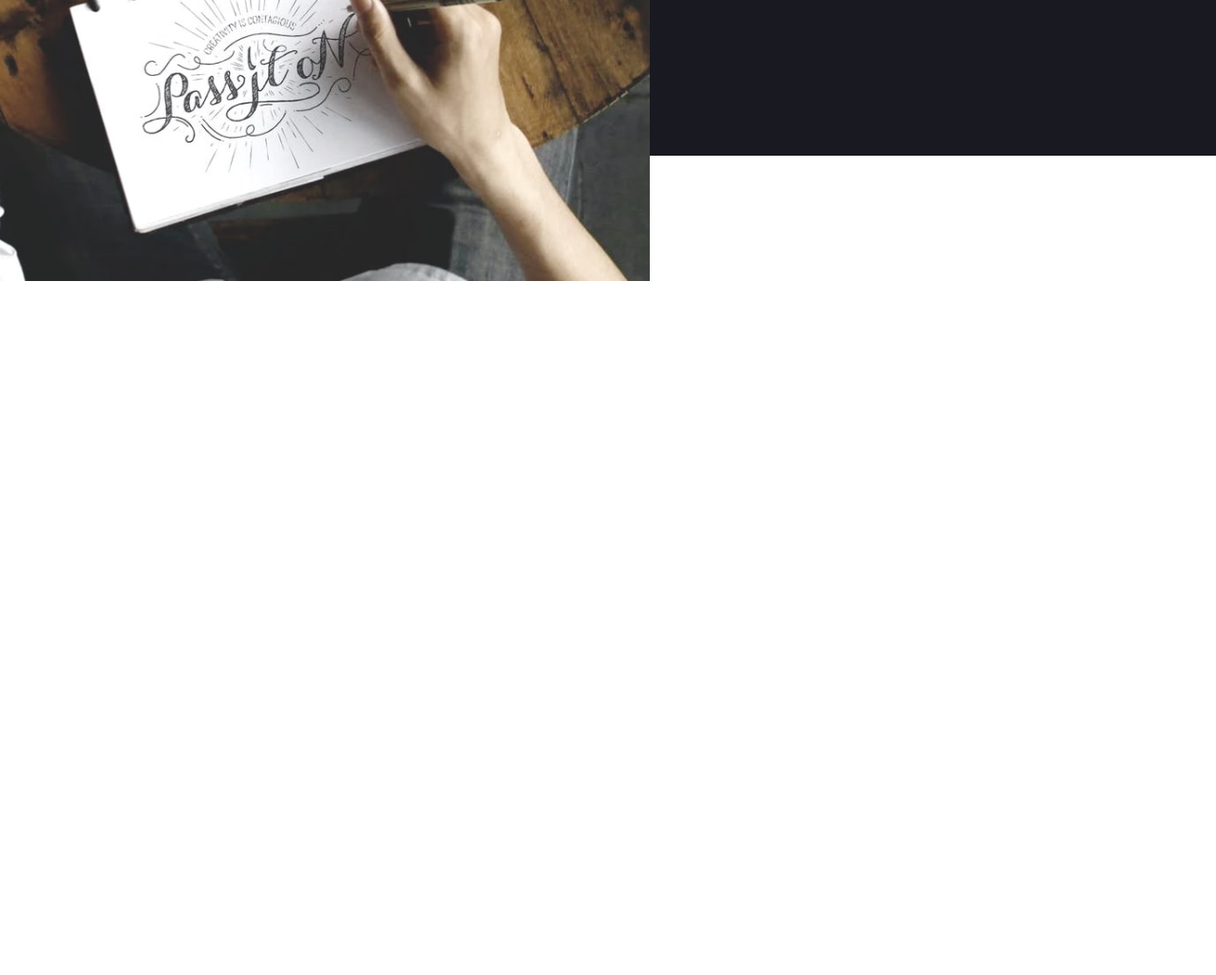
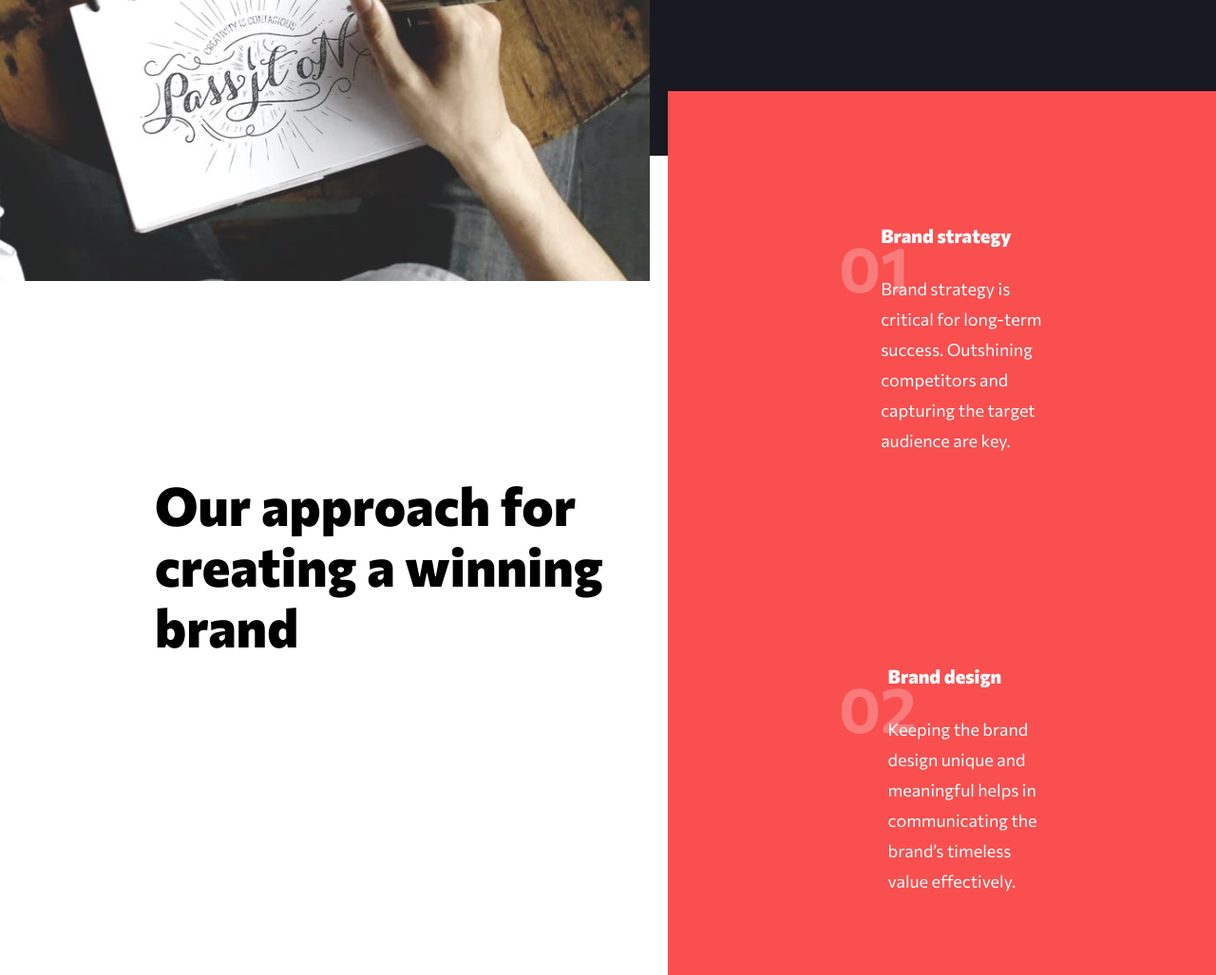
Before and after one commit to GultajAman/creative-single-page, a website: page index.html in a window 1280 px wide. Shown: the part 1829-2856 px from the top of the page at 95% size. Before the commit the page ends 2129 px from the top, so only its background shows below. Drawn offline with nearby package versions, Linux system fonts and the light colour scheme; files that its build step writes are made by us from their sources.

Commit message:
finish section two:brand

```diff
--- a/index.html
+++ b/index.html
@@ -64,28 +64,42 @@
         </div>
       </div>
     </section>
+    <div class="brand">
+      <div class="brand__left">
+        <h3>Our approach for creating a winning brand</h3>
+      </div>
+      <div class="brand__right">
+          <div class="brand__right-box">
+            <div class="brand__right-number">
+              <h5>01</h5>
+            </div>
+            <div class="brand__right-text">
+              <h5>Brand strategy</h5>
+              <p>Brand strategy is critical for long-term success. Outshining competitors and capturing the target audience are key.</p>
+            </div>
+          </div>
+          <div class="brand__right-box">
+            <div class="brand__right-number">
+              <h5>02</h5>
+            </div>
+            <div class="brand__right-text">
+              <h5>Brand design</h5>
+              <p>Keeping the brand design unique and meaningful helps in communicating the brand’s timeless value effectively.</p>
+            </div>
+          </div>
+          <div class="brand__right-box">
+            <div class="brand__right-number">
+              <h5>03</h5>
+            </div>
+            <div class="brand__right-text">
+              <h5>Web design</h5>
+              <p>A beautifully crafted website is the best tool for brand awareness, and ultimately results  in increased revenues.</p>
+            </div>
+          </div>
+      </div>
+    </div>
   </nav>
   <!--
-  Design is strategic.
-
-  A well-crafted design strategy consistently produces desired outcomes and brand awareness.
-  We are firm believers that success lies in creative collaboration with our clients.
-
-  Schedule a call
-
-  Our approach for creating a winning brand
-
-  01 Brand strategy
-  Brand strategy is critical for long-term success. Outshining competitors and capturing
-  the target audience are key.
-
-  02 Brand design
-  Keeping the brand design unique and meaningful helps in communicating the brand’s timeless
-  value effectively.
-
-  03 Web design
-  A beautifully crafted website is the best tool for brand awareness, and ultimately results
-  in increased revenues.
 
   Brand naming & guidelines
   Lean Product Roadmap
--- a/sass/_components.scss
+++ b/sass/_components.scss
@@ -150,3 +150,60 @@
 }
 
 //////////////////////////////////// BRAND PART
+.brand {
+  display: flex;
+  &__left {
+    margin-top: 20rem;
+    margin-left: 16.3rem;
+    h3 {
+      width: 540px;
+      font-weight: 800;
+      font-size: 56px;
+      line-height: 64px;
+      color: #000000;
+    }
+  }
+  &__right {
+    width: 895px;
+    margin-top: -20.4rem;
+    display: flex;
+    flex-direction: column;
+    flex: 1;
+    background: #f94f4f;
+    overflow: hidden;
+
+    &-box {
+      padding: 8rem 18rem;
+      display: flex;
+      flex-direction: row;
+      align-items: center;
+      margin-top: 5.6rem;
+    }
+    &-number {
+      font-weight: 800;
+      font-size: 80px;
+      line-height: 88px;
+      color: #ffffff;
+      mix-blend-mode: normal;
+      opacity: 0.25;
+      margin-right: -3rem;
+      margin-top: -15rem;
+    }
+    &-text {
+      width: 445px;
+      h5 {
+        font-weight: 800;
+        font-size: 20px;
+        line-height: 32px;
+        color: #ffffff;
+        margin-bottom: 2.4rem;
+      }
+      p {
+        font-weight: normal;
+        font-size: 18px;
+        line-height: 32px;
+        color: #ffffff;
+      }
+    }
+  }
+}
```
